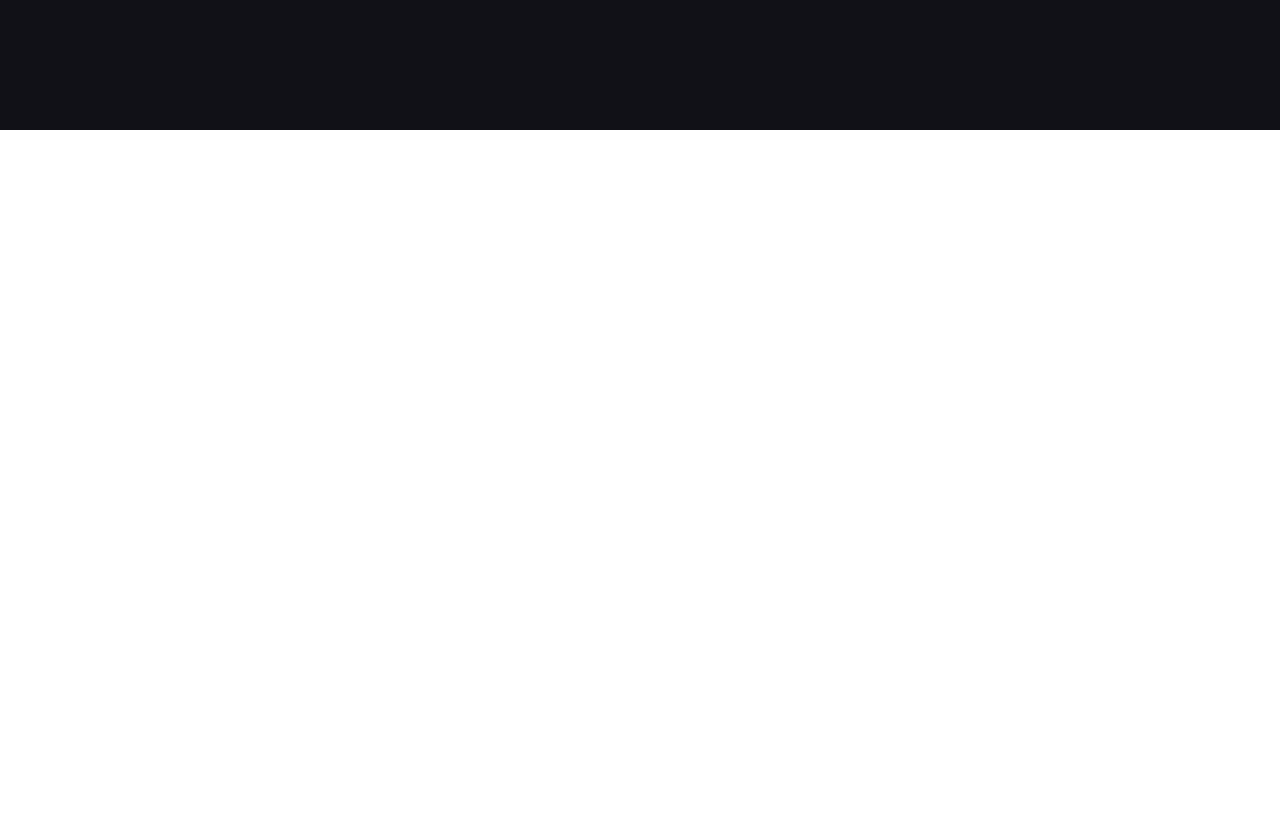
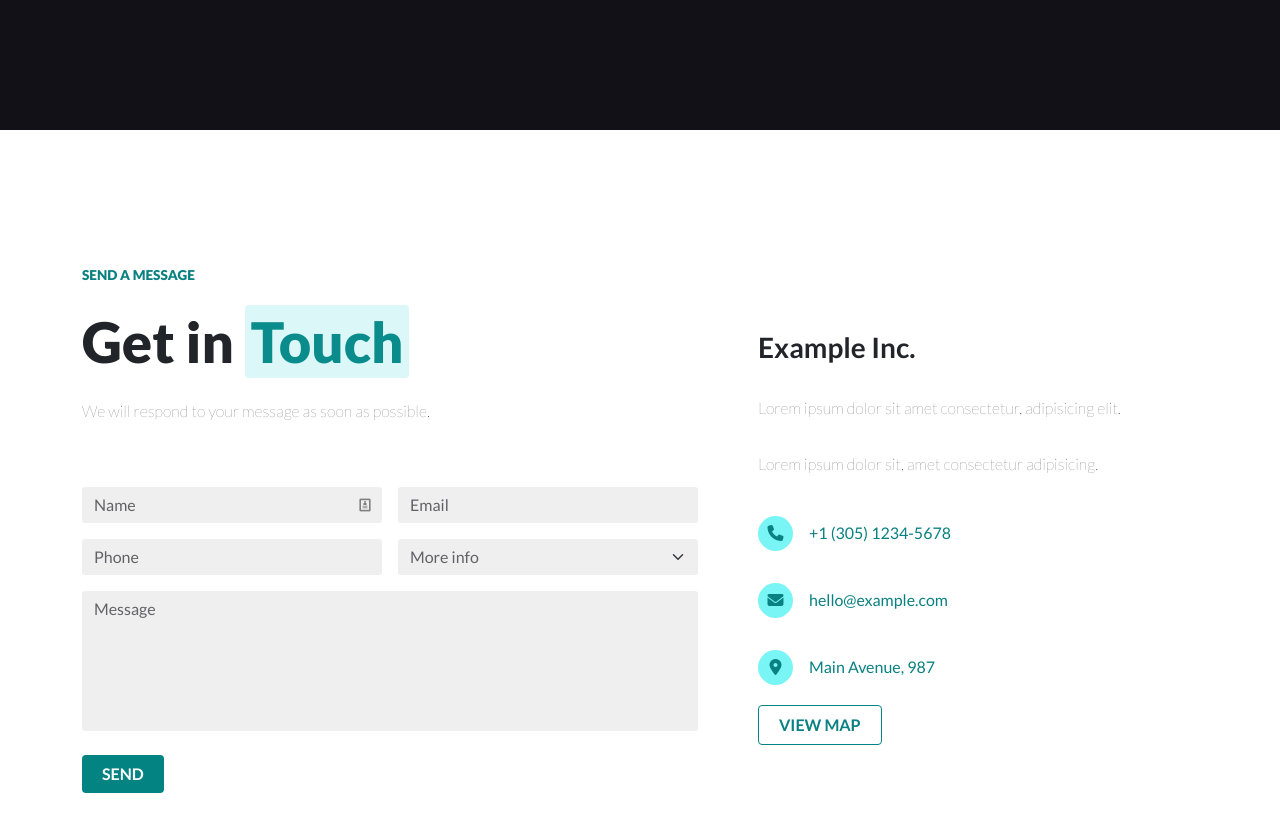
Before and after one commit to carmelopalumbo/proj-html-vuejs, a Vue app: page / in a window 1280 px wide. Shown: the part 5400-6232 px from the top of the page. Built offline with nearby package versions, Linux system fonts and the light colour scheme.

Commit message:
add-forms-component

```diff
--- a/src/components/partials/forms.vue
+++ b/src/components/partials/forms.vue
@@ -4,6 +4,180 @@ export default {
 };
 </script>
 
-<template></template>
+<template>
+  <div class="forms">
+    <!-- container form -->
+    <div class="container d-flex h-100 align-items-center">
+      <div class="row me-5">
+        <div class="col form-box">
+          <h6>SEND A MESSAGE</h6>
+          <h2 class="py-3">Get in <strong>Touch</strong></h2>
+          <p class="pb-5">
+            We will respond to your message as soon as possible.
+          </p>
+          <div class="mb-3 d-flex">
+            <input
+              type="email"
+              class="form-control me-3"
+              placeholder="Name"
+              id="name"
+            />
 
-<style></style>
+            <input type="email" class="form-control" placeholder="Email" />
+          </div>
+
+          <div class="mb-3 d-flex">
+            <input type="email" class="form-control me-3" placeholder="Phone" />
+            <select class="form-select" aria-label="Default select example">
+              <option selected>More info</option>
+              <option value="info1">Info 1</option>
+              <option value="info2">Info 2</option>
+              <option value="info3">Info 2</option>
+            </select>
+          </div>
+
+          <div class="mb-3">
+            <textarea
+              class="form-control"
+              placeholder="Message"
+              rows="3"
+            ></textarea>
+          </div>
+
+          <button class="btn mt-2">SEND</button>
+        </div>
+      </div>
+
+      <!-- contacts box -->
+      <div class="row flex-column contacts-box">
+        <div class="col">
+          <h3 class="py-3">Example Inc.</h3>
+          <p class="py-2">
+            Lorem ipsum dolor sit amet consectetur, adipisicing elit.
+          </p>
+          <p class="py-2">
+            Lorem ipsum dolor sit, amet consectetur adipisicing.
+          </p>
+        </div>
+        <div class="col">
+          <div class="py-3">
+            <i class="fa-solid fa-phone me-3"></i>
+            <span>+1 (305) 1234-5678</span>
+          </div>
+          <div class="py-3">
+            <i class="fa-solid fa-envelope me-3"></i>
+            <span>hello@example.com</span>
+          </div>
+          <div class="py-3">
+            <i class="fa-solid fa-location-dot me-3"></i>
+            <span>Main Avenue, 987</span>
+          </div>
+
+          <button class="btn mt-1">VIEW MAP</button>
+        </div>
+      </div>
+    </div>
+  </div>
+</template>
+
+<style lang="scss" scoped>
+@use "../../style/partials/palette" as *;
+@use "../../style/partials/mixin" as *;
+
+.forms {
+  height: 800px;
+  .container {
+    .form-box {
+      h6 {
+        color: $surfiegreen;
+        font-weight: 900;
+        font-size: 0.85rem;
+      }
+      h2 {
+        font-size: 3.5rem;
+        font-weight: 900;
+        strong {
+          position: relative;
+          color: $surfiegreen;
+          padding: 3px 6px;
+          &::before {
+            @include background-opacity();
+            background-color: lighten($surfiegreen, 15%);
+          }
+        }
+      }
+      p {
+        font-weight: 100;
+      }
+
+      input,
+      select,
+      textarea {
+        background-color: lighten($midgray, 55%);
+        border: none;
+        border-radius: 3px;
+        resize: none;
+        color: $midgray;
+        &:focus {
+          box-shadow: 0 0 10px $surfiegreen;
+        }
+        &::placeholder {
+          color: $midgray;
+        }
+      }
+
+      input,
+      select {
+        width: 300px;
+      }
+
+      textarea {
+        height: 140px;
+      }
+
+      #name {
+        background: url("../../assets/img/icon1.png") no-repeat scroll;
+        background-position: 275px;
+        background-color: lighten($midgray, 55%);
+      }
+
+      button {
+        @include button($fill: true);
+        color: white;
+      }
+    }
+
+    .contacts-box {
+      h3 {
+        font-weight: 700;
+      }
+      p {
+        font-weight: 100;
+      }
+      i {
+        @include icons();
+        color: $surfiegreen;
+        background-color: lighten($surfiegreen, 45%);
+        &:hover {
+          background-color: lighten($surfiegreen, 25%);
+        }
+      }
+      span {
+        color: $surfiegreen;
+        cursor: pointer;
+        &:hover {
+          text-decoration: underline;
+        }
+      }
+
+      button {
+        @include button($fill: false);
+        color: $surfiegreen;
+        &:hover {
+          color: darken($surfiegreen, 20%);
+        }
+      }
+    }
+  }
+}
+</style>
--- a/src/components/partials/menujumbo.vue
+++ b/src/components/partials/menujumbo.vue
@@ -92,8 +92,9 @@ export default {
             text-decoration: none;
             color: white;
             cursor: pointer;
+            transition: 0.3s all;
             &:hover {
-              color: darken($white, 20%);
+              color: $bluelagoon;
             }
           }
         }
--- a/src/components/partials/teamcards.vue
+++ b/src/components/partials/teamcards.vue
@@ -41,6 +41,8 @@ export default {
 
 <style lang="scss" scoped>
 @use "../../style/partials/palette" as *;
+@use "../../style/partials/mixin" as *;
+
 .teamcard {
   .card-container {
     display: flex;
@@ -64,14 +66,9 @@ export default {
       margin: 0;
     }
     i {
-      width: 35px;
-      height: 35px;
-      border-radius: 50%;
-      text-align: center;
-      cursor: pointer;
+      @include icons();
       color: darken($surfiegreen, 10%);
       background-color: lighten($surfiegreen, 60%);
-      transition: 0.3s all;
       &:hover {
         background-color: lighten($surfiegreen, 30%);
       }
--- a/src/style/partials/_mixin.scss
+++ b/src/style/partials/_mixin.scss
@@ -55,3 +55,14 @@
         padding-top: 3px;
       }
 }
+
+@mixin icons{
+  width: 35px;
+  height: 35px;
+  border-radius: 50%;
+  text-align: center;
+  cursor: pointer;
+  transition: 0.3s all;
+  padding: 9px;
+  // to add color, background color and background color at hover
+}
```
